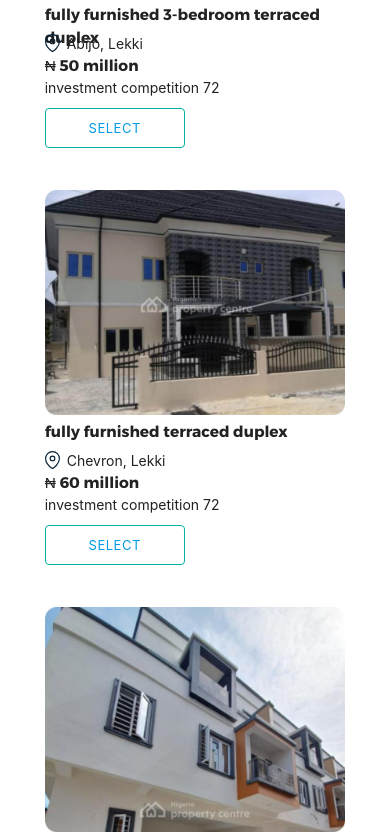
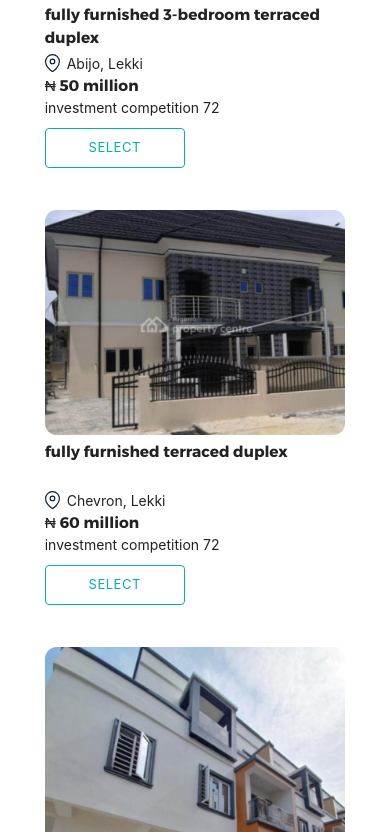
Before and after one commit to peterihimire/siester-living-react-materialize, a React (Create React App) app: page /co-ownership in a window 390 px wide. Shown: the part 1032-1864 px from the top of the page. Built offline with nearby package versions, Linux system fonts and the light colour scheme.

Commit message:
Improving the looks of the modal on both phone , tablet and pc

```diff
--- a/src/components/Modal.css
+++ b/src/components/Modal.css
@@ -14,7 +14,7 @@
   padding: 2rem 0;
 }
 .modal-content {
-  padding: 8rem 10rem !important;
+  padding: 2rem 10rem !important;
   width: 70%;
   margin: 0 auto;
 }
@@ -28,7 +28,7 @@
 
 .small-img {
   display: grid;
-  grid-template-columns: repeat(auto-fill, minmax(160px, 1fr));
+  grid-template-columns: repeat(auto-fill, minmax(120px, 1fr));
   grid-row-gap: 1.5rem;
   grid-column-gap: 1.5rem;
 }
@@ -37,14 +37,14 @@
 }
 @media (max-width: 992px) {
   .modal-content {
-    padding: 4rem 8rem !important;
+    padding: 2rem 8rem !important;
     width: 100%;
     margin: 0 auto;
   }
 }
 @media (max-width: 600px) {
   .modal-content {
-    padding: 4rem 2rem !important;
+    padding: 1rem 2rem !important;
     width: 100%;
     margin: 0 auto;
   }
--- a/src/components/Modal.js
+++ b/src/components/Modal.js
@@ -45,12 +45,13 @@ class Modal extends Component {
             this.Modal = Modal;
           }}
           id="modal-select"
-          className="modal"
+          className="modal "
         >
-          <div className="modal-content modal-close">
+          <div className="modal-content ">
             <div className="modal-close-div">
               <img src={modalClose} alt="modal close" className="modal-close" />
             </div>
+
             <div className="my-lightbox">
               <div className="">
                 <div className="big-img">
@@ -65,9 +66,9 @@ class Modal extends Component {
             </div>
             <div className="modal-text">
               <h4>{nm}</h4>
-              <p>{lc}</p>
+              <p className="lc">{lc}</p>
               <p>{dt}</p>
-              <p>{amt}</p>
+              <p className="amt">₦{amt}</p>
             </div>
           </div>
         </div>
--- a/src/components/Property.css
+++ b/src/components/Property.css
@@ -34,6 +34,6 @@
     width: 100% !important;
   }
   .name-div{
-    height: 30px;
+    height: 50px;
   }
 }
--- a/src/components/Property.js
+++ b/src/components/Property.js
@@ -23,11 +23,14 @@ const Property = ({ story }) => {
           </div>
           <p> ₦ {amount}</p>
           <div className="">investment competition {completion}</div>
-          <button className="btn property-btn ">
-            <a href="#modal-select" className="modal-trigger">
-              select
-            </a>
-          </button>
+
+          <a
+            href="#modal-select"
+            className="modal-trigger btn property-btn"
+            width="100%"
+          >
+            select
+          </a>
         </div>
       </article>
       <ModalSelect
```
Also changed, not shown: 1 other file (tests, documents, lock files or other folders).
